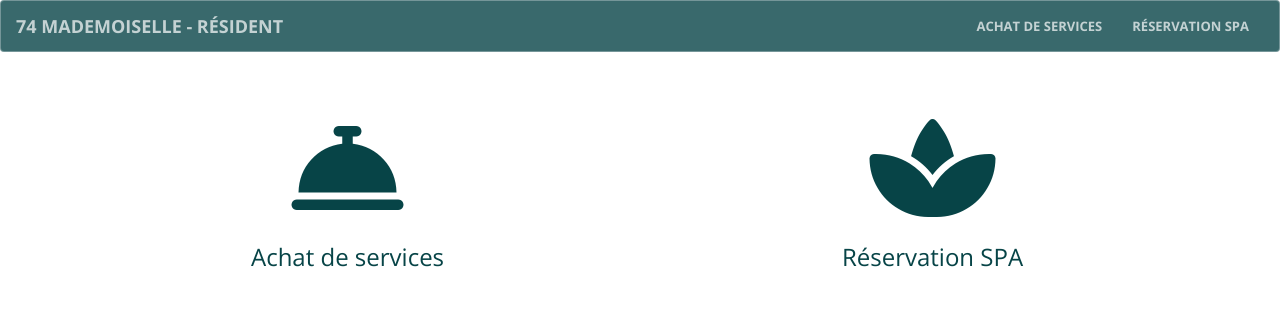
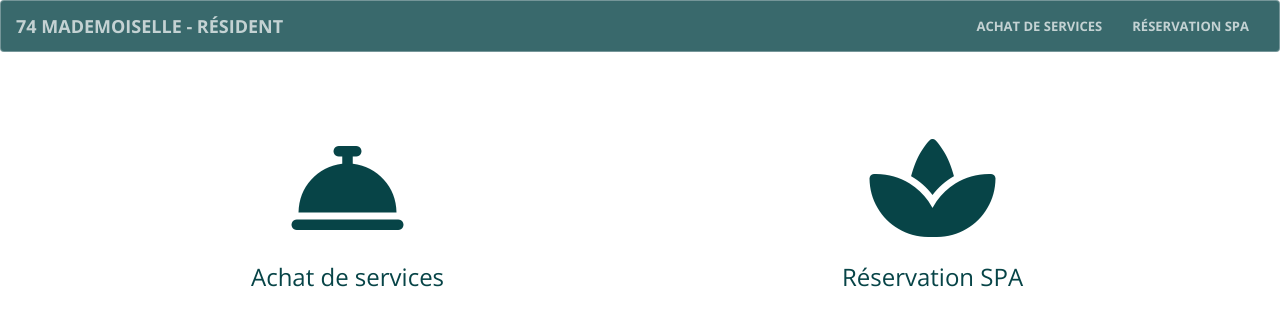
Before and after one commit to 74-mademoiselle/residence-ella.github.io, a Jekyll site: the page built from tenant.html, in a window 1280 px wide. Shown: the top 326 px of the page. Built offline with Jekyll 4.4.1, drawn with Linux system fonts in a browser that asks for light colours; nearby versions of some CDN libraries.

Commit message:
Better tenant zone

```diff
--- a/_sass/_base.scss
+++ b/_sass/_base.scss
@@ -26,7 +26,7 @@
 }
 
 #tenantHome{
-    margin-top: 40px;
+    margin-top: 60px;
 }
 
 #tenantStore{
--- a/store.html
+++ b/store.html
@@ -5,7 +5,10 @@
 
 {% include tenant_nav.html %}
 
-<div id="my-store-62666003" id="tenantStore"></div>
+<div id="tenantStore">
+    <div id="my-store-62666003"></div>
+</div>
+
 
 <div>
 <script data-cfasync="false" type="text/javascript" src="https://app.ecwid.com/script.js?62666003&data_platform=code&data_date=2021-06-28" charset="utf-8"></script><script type="text/javascript"> xProductBrowser("categoriesPerRow=3","views=grid(20,3) list(60) table(60)","categoryView=grid","searchView=list","id=my-store-62666003");</script>
--- a/tenant.html
+++ b/tenant.html
@@ -9,7 +9,7 @@
 <div class="container" id="tenantHome">
     <div class="row">
         <div class="col-sm-6 text-center">
-            <a href="/shop/">
+            <a href="/store/">
                 <div class="service-box tenant">
                     <i class="fas fa-8x fa-concierge-bell text-primary" ></i>
                     <h3>Achat de services</h3>
```
